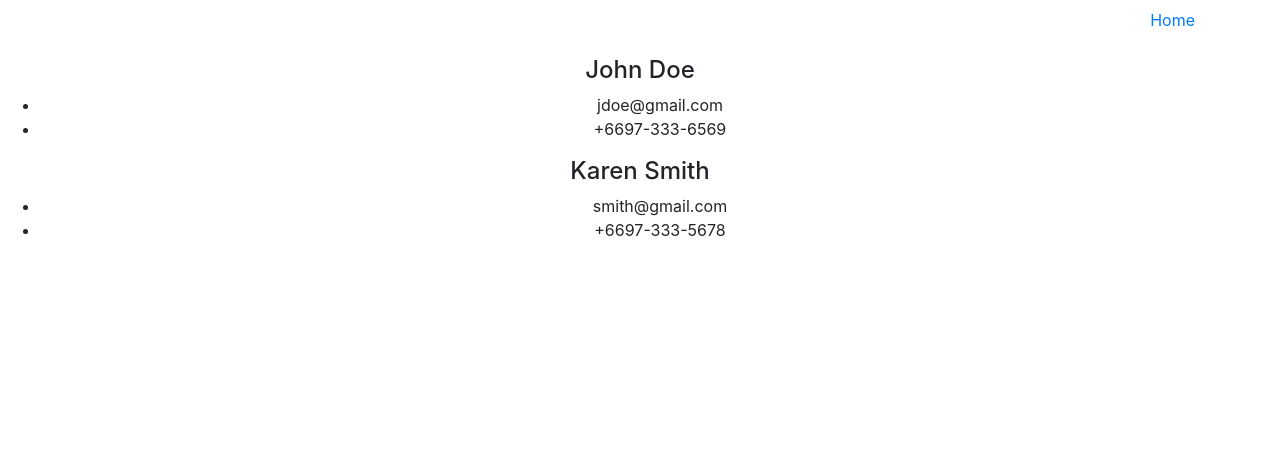
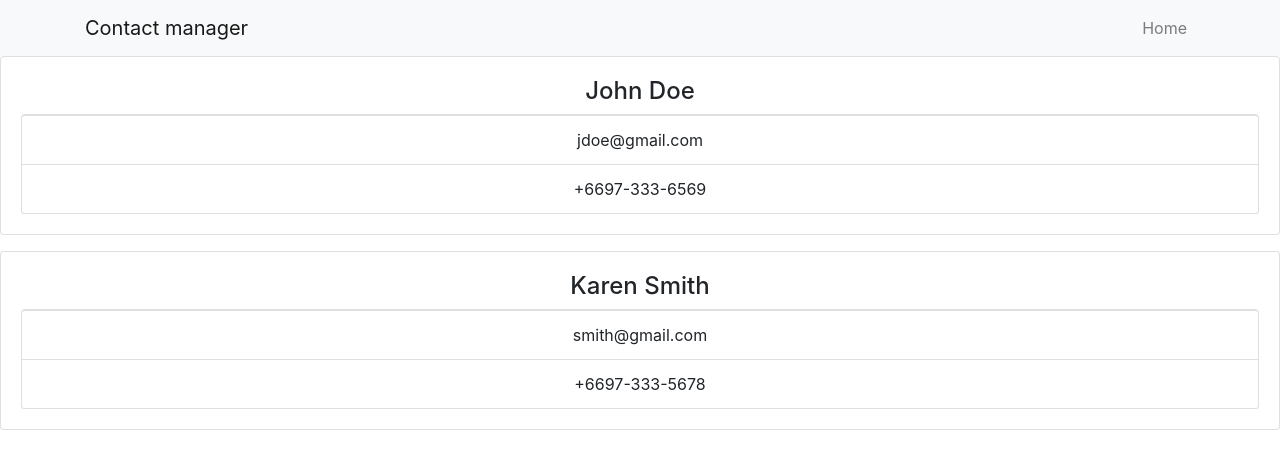
Before and after one commit to khunemz/client-panel, a React (Create React App) app: page / in a window 1280 px wide. Shown: the top 468 px of the page. Built offline with nearby package versions, Linux system fonts and the light colour scheme.

Commit message:
bug/fix bootstrap navbar

```diff
--- a/package.json
+++ b/package.json
@@ -30,5 +30,8 @@
       "last 1 firefox version",
       "last 1 safari version"
     ]
+  },
+  "devDependencies": {
+    "bootstrap": "^4.4.1"
   }
 }
--- a/src/components/Contact.js
+++ b/src/components/Contact.js
@@ -12,11 +12,11 @@ class Contact extends Component {
         render() {
         const { name , email , phone } = this.props;
         return (
-            <div>
+            <div className="card card-body mb-3">
                 <h4>{name}</h4>
-                <ul>
-                    <li>{email}</li>
-                    <li>{phone}</li>
+                <ul className="list-group">
+                    <li className="list-group-item">{email}</li>
+                    <li className="list-group-item">{phone}</li>
                 </ul>
             </div>
         )
--- a/src/components/Header.js
+++ b/src/components/Header.js
@@ -4,7 +4,7 @@ import PropTypes from 'prop-types';
 const Header = (props) => {
     const {branding} = props;
     return (
-       <nav className="nav navbar navbar-expand-sm navbar-dark bg-dander mb-3 py-0">
+       <nav className="navbar navbar-expand-lg navbar-light bg-light">
            <div className="container">
                <a href="/" className="navbar-brand">
                    {branding}
@@ -12,7 +12,7 @@ const Header = (props) => {
                <div>
                    <ul className="navbar-nav mr-auto">
                        <li className="nav-item">
-                           <a href="/" clasName="nav-link">
+                           <a href="/" className="nav-link">
                                Home
                            </a>
                        </li>
```
Also changed, not shown: 1 other file (tests, documents, lock files or other folders).
